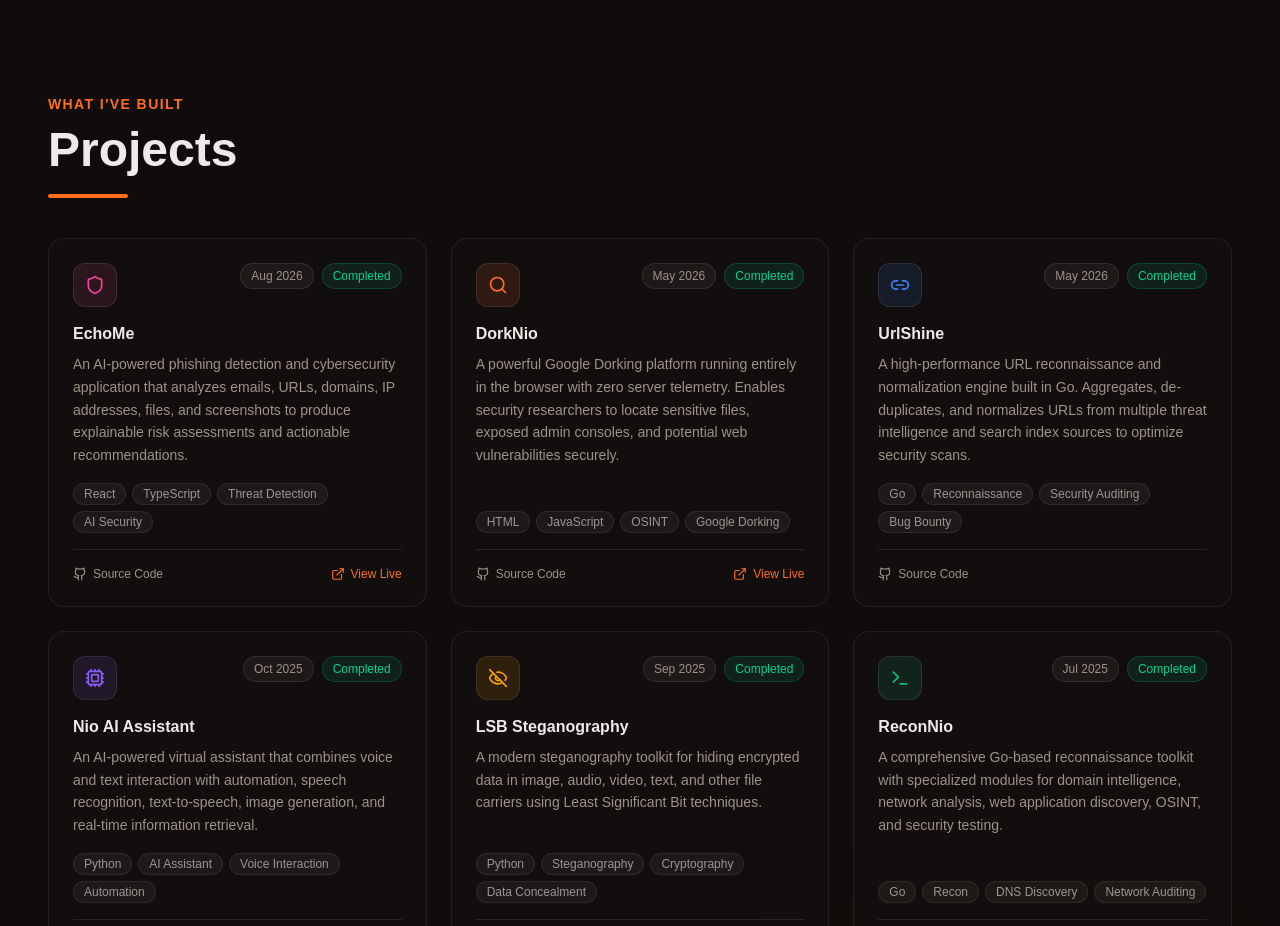
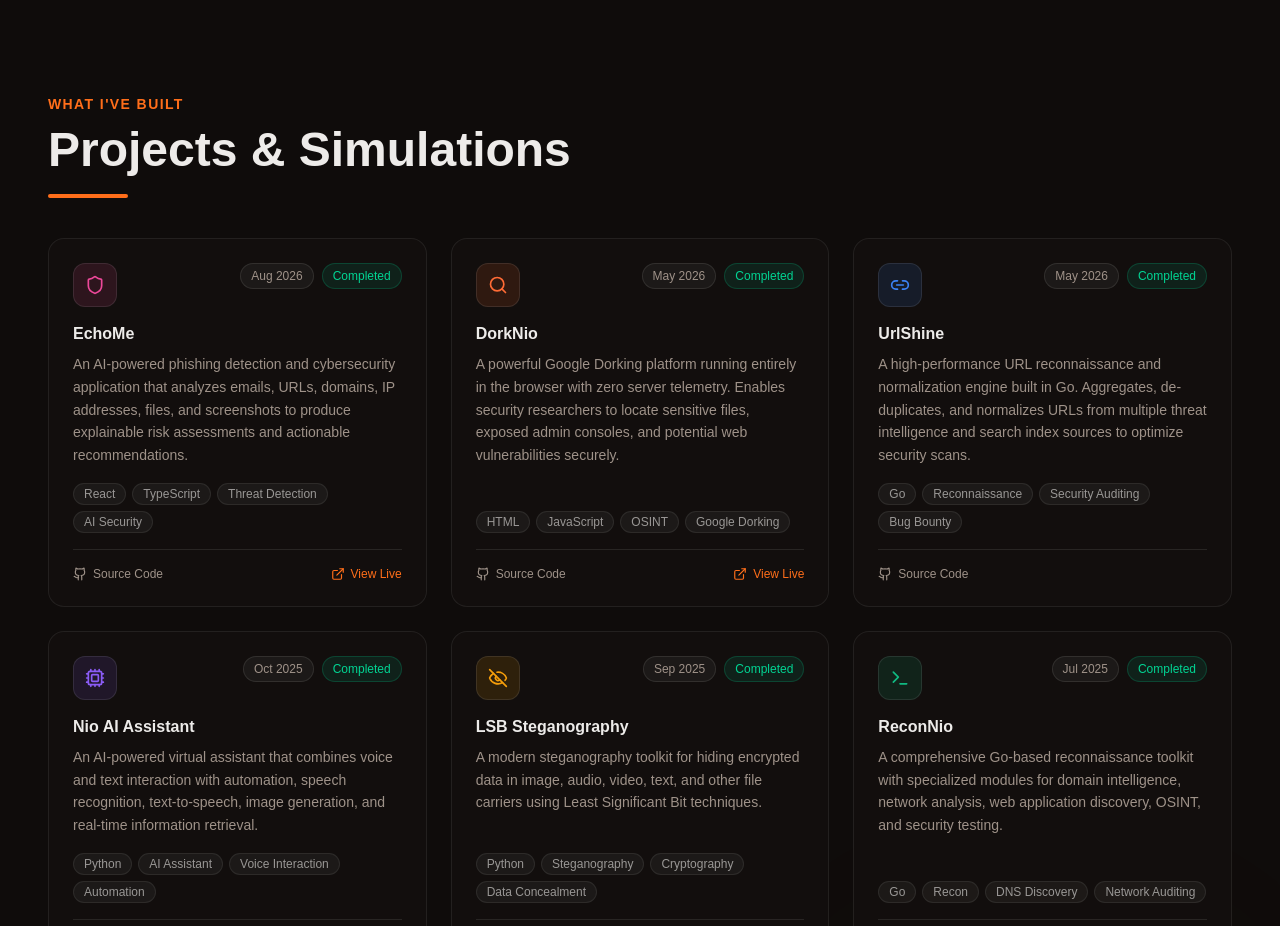
Before and after one commit to shii9/Portfolio, a React (Vite) app: page / in a window 1280 px wide. Shown: the part 2440-3366 px from the top of the page. Built offline with nearby package versions, Linux system fonts and the light colour scheme.

Commit message:
update: rename section to Projects & Simulations

```diff
--- a/src/components/sections/Projects.tsx
+++ b/src/components/sections/Projects.tsx
@@ -92,7 +92,7 @@ export default function Projects() {
       <GlowBlob position="right" />
 
       {/* Section Header */}
-      <SectionHeading eyebrow="What I've Built" title="Projects" />
+      <SectionHeading eyebrow="What I've Built" title="Projects & Simulations" />
 
       {/* Projects Grid */}
       <div className="grid grid-cols-1 sm:grid-cols-2 lg:grid-cols-3 gap-6 mb-12">
```
